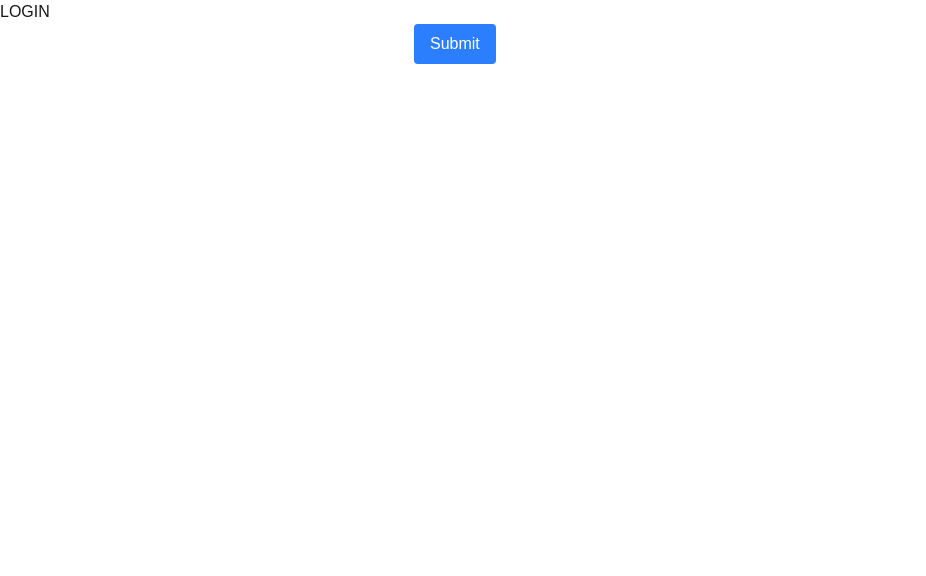
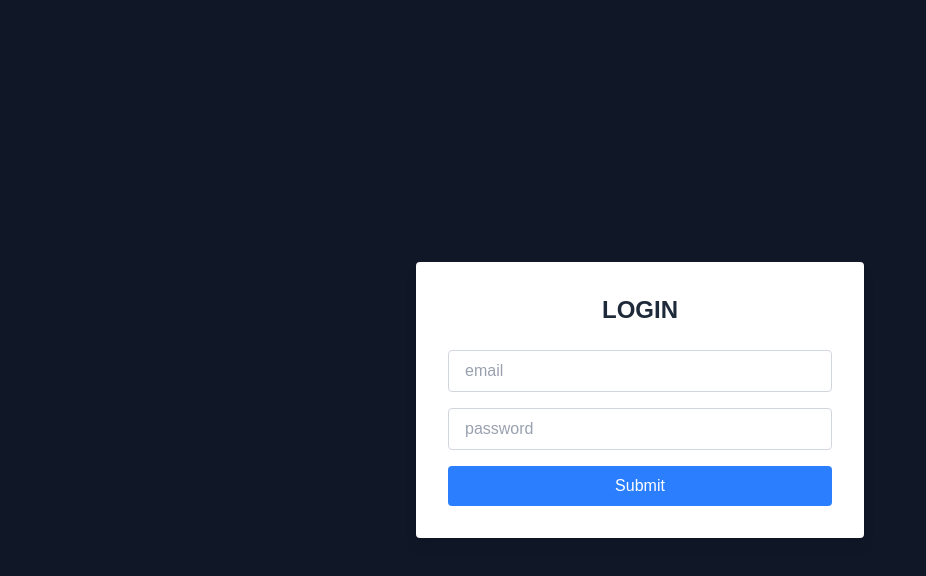
Before and after one commit to TheGamedev3/Camp_Capstone_Project, a Next.js app in the folder webcraft/: page /user/login in a window 1280 px wide. Shown: the top 576 px of the page, without its empty margins (0-926 px from the left). Built offline with nearby package versions, Linux system fonts and the light colour scheme.

Commit message:
signup page finished! 📋

```diff
--- a/webcraft/src/app/api/userProfile/signup/route.ts
+++ b/webcraft/src/app/api/userProfile/signup/route.ts
@@ -1,13 +1,20 @@
-
-
-
-// PLACEHOLDER! UNFINISHED!
-
-// /app/api/obtain/route.ts
-import { NextResponse } from 'next/server';
+import { User } from "@Chemicals";
 
 export async function POST(req: Request) {
-  const body = await req.json();
-  // do something with body
-  return NextResponse.json({ message: 'Obtained!', added: 5 });
+  const { username, profile, email, password } = await req.json();
+  console.log("POSTING LOGIN", email, password);
+
+  try {
+    const result = await User.create({ username, profile, email, password });
+    return Response.json({ success: Boolean(result), result });
+  } catch (err: any) {
+    const message = err.message?.toLowerCase?.() || "";
+    const errObject: Record<string, string> = {};
+
+    if (message.includes("username")) errObject.username = err.message;
+    if (message.includes("email")) errObject.email = err.message;
+    if (message.includes("password")) errObject.password = err.message;
+
+    return Response.json({ success: false, err: errObject });
+  }
 }
--- a/webcraft/src/app/user/login/page.tsx
+++ b/webcraft/src/app/user/login/page.tsx
@@ -1,17 +1,38 @@
-
 import { Forum } from "@/components/Forum";
 import { TextField } from "@/components/TextField";
 import { SubmitBtn } from "@/components/SubmitBtn";
 
 export default function LoginPage() {
-  return(<>
-    <h1>LOGIN</h1>
-    <div>
-      <Forum request='POST /api/userProfile/login'>
-        <TextField bodyField='email'></TextField>
-        <TextField bodyField='password'></TextField>
-        <SubmitBtn text="Submit" styling="bg-blue-500 text-white px-4 py-2 rounded" />
-      </Forum>
+  return (
+    <div className="min-h-screen bg-gray-900 flex items-center justify-center">
+      <div className="bg-white p-8 rounded shadow-lg w-full max-w-md">
+        <h1 className="text-2xl font-bold text-center mb-6 text-gray-800">LOGIN</h1>
+        <Forum
+          request="POST /api/userProfile/login"
+          fields={[
+            {field:'email', placeholder:'email'},
+            {field:'password', inputType:'password', placeholder:'password'}
+          ]}
+          below={
+            <SubmitBtn text="Submit" styling="bg-blue-500 text-white px-4 py-2 rounded hover:bg-blue-600" />
+          }
+        />
+      </div>
     </div>
-  </>);
+  );
+  // requires a client validator thingy too!
 }
+
+
+/*
+- make the signup page
+- learn tailwind and css better
+- image url edit display
+- "password" dot field thingy
+- confirm password, and username logic
+- possibly edit profile logic
+
+- give cookie thingy
+- reroute logic
+- middleware stuff
+*/
--- a/webcraft/src/app/user/signup/page.tsx
+++ b/webcraft/src/app/user/signup/page.tsx
@@ -1,6 +1,26 @@
+import { Forum } from "@/components/Forum";
+import { TextField } from "@/components/TextField";
+import { SubmitBtn } from "@/components/SubmitBtn";
 
-
-
-export default function TestPage() {
-  return <h1>UNFINISHED</h1>;
+export default function SignupPage() {
+  return (
+    <div className="min-h-screen bg-gray-900 flex items-center justify-center">
+      <div className="bg-white p-8 rounded shadow-lg w-full max-w-md">
+        <h1 className="text-2xl font-bold text-center mb-6 text-gray-800">SIGNUP</h1>
+        <Forum
+          request="POST /api/userProfile/signup"
+          fields={[
+            {field:'username', placeholder:'username'},
+            {field:'profile', placeholder:'[paste profileURL image here]', defaultText:'https://th.bing.com/th/id/R.eba7a5674add29aeb5265590c3c1bb5e?rik=cBys5futD%2fdkQQ&pid=ImgRaw&r=0', inputType:'image'},
+            {field:'email', placeholder:'email'},
+            {field:'password', inputType:'password', placeholder:'password'}
+          ]}
+          below={
+            <SubmitBtn text="Submit" styling="bg-blue-500 text-white px-4 py-2 rounded hover:bg-blue-600" />
+          }
+        />
+      </div>
+    </div>
+  );
+  // requires a client validator thingy too!
 }
--- a/webcraft/src/components/Forum/index.tsx
+++ b/webcraft/src/components/Forum/index.tsx
@@ -3,6 +3,8 @@
 "use client"
 
 import { useState, createContext, useContext, useRef } from 'react';
+import { TextField } from '../TextField';
+import { ImageField } from '../ImageField';
 
 type ForumContextType = {
   errors: Record<string, string>;
@@ -21,7 +23,7 @@ export function useForumContext() {
 import { getRoute } from '@/utils/request';
 
 export function Forum({
-    request, bodyConstructor, children, onSuccess }: { children: React.ReactNode }
+    request, bodyConstructor, fields, above, below, onSuccess }: { above?: React.ReactNode, below?: React.ReactNode }
 ){
     const [errors, setErrors] = useState({});
 
@@ -39,15 +41,40 @@ export function Forum({
                         body: bodyArgs.current
                     });
                     console.log('SUBMITTING....', success, result, err)
+                    setErrors(err || {});
                     if(success){
                         onSuccess?.();
-                    }else{
-                        setErrors(err);
                     }
                 }
             }
         }>
-            {children}
+            <div className="flex flex-col gap-4">
+                {above}
+                {
+                    fields.map(({ field, inputType, placeholder, defaultText }, i) => {
+                        if (inputType === 'image') {
+                        return (
+                            <ImageField
+                                key={i}
+                                bodyField={field}
+                                placeholderText={placeholder}
+                                defaultText={defaultText}
+                            />
+                        );
+                        }
+                        return (
+                        <TextField
+                            key={i}
+                            bodyField={field}
+                            inputType={inputType || 'text'}
+                            placeholderText={placeholder}
+                            defaultText={defaultText}
+                        />
+                        );
+                    })
+                }
+                {below}
+            </div>
         </ForumContext.Provider>
     );
 }
--- /dev/null
+++ b/webcraft/src/components/ImageField/index.tsx
@@ -0,0 +1,55 @@
+"use client";
+
+import { useForumContext } from "../Forum";
+import { useState, useEffect } from "react";
+
+type ImageFieldProps = {
+  bodyField: string;
+  process?: (value: string) => any;
+  defaultText?: string;
+  placeholderText?: string;
+};
+
+export function ImageField({
+  bodyField,
+  process,
+  defaultText = "",
+  placeholderText = "",
+}: ImageFieldProps) {
+  const { errors, setField } = useForumContext();
+  const [url, setUrl] = useState(defaultText);
+  const [isValidImage, setIsValidImage] = useState(false);
+
+  // Check if the URL is a valid image
+  useEffect(() => {
+    if (!url) return setIsValidImage(false);
+    const img = new Image();
+    img.onload = () => setIsValidImage(true);
+    img.onerror = () => setIsValidImage(false);
+    img.src = url;
+  }, [url]);
+
+  return (
+    <div className="w-full">
+      <input
+        type="text"
+        defaultValue={defaultText}
+        placeholder={placeholderText}
+        className="w-full px-4 py-2 border border-gray-300 rounded text-black placeholder-gray-400 focus:outline-none focus:ring-2 focus:ring-blue-500"
+        onChange={(e) => {
+          const value = e.target.value;
+          setUrl(value);
+          setField(bodyField, value);
+        }}
+      />
+      {errors[bodyField] && (
+        <div className="mt-1 text-sm text-red-500">{errors[bodyField]}</div>
+      )}
+      {isValidImage && (
+        <div className="mt-2">
+          <img src={url} alt="Preview" className="max-w-full max-h-64 rounded shadow" />
+        </div>
+      )}
+    </div>
+  );
+}
--- a/webcraft/src/components/TextField/index.tsx
+++ b/webcraft/src/components/TextField/index.tsx
@@ -1,19 +1,38 @@
-
-"use client"
+"use client";
 
 import { useForumContext } from "../Forum";
 
-export function TextField(
-    {bodyField, clientValidate, process, defaultText, placeholderText}
-){
+type TextFieldProps = {
+  bodyField: string;
+  process?: (value: string) => any;
+  defaultText?: string;
+  placeholderText?: string;
+  inputType?: string;
+};
+
+export function TextField({
+  bodyField,
+  process,
+  defaultText = "",
+  placeholderText = "",
+  inputType='text'
+}: TextFieldProps) {
   const { errors, setField } = useForumContext();
 
   return (
-    <>
+    <div className="w-full">
       <input
-        onChange={(e) => {setField(bodyField, e.target.value)}}
+        type={inputType}
+        defaultValue={defaultText}
+        placeholder={placeholderText}
+        className="w-full px-4 py-2 border border-gray-300 rounded text-black placeholder-gray-400 focus:outline-none focus:ring-2 focus:ring-blue-500"
+        onChange={(e) => {
+          setField(bodyField, e.target.value);
+        }}
       />
-      {errors[bodyField] && <div className="error">{errors[bodyField]}</div>}
-    </>
+      {errors[bodyField] && (
+        <div className="mt-1 text-sm text-red-500">{errors[bodyField]}</div>
+      )}
+    </div>
   );
 }
--- a/webcraft/src/lib/models/DB_Objects/User.ts
+++ b/webcraft/src/lib/models/DB_Objects/User.ts
@@ -22,7 +22,7 @@ export const User = (db_object<UserSchema>(
     {
         username: {
             type: String,
-            required: [true, "username can't be blank!"],
+            required: [true, "Username can't be blank!"],
             unique: false
         },
         email: {
```
